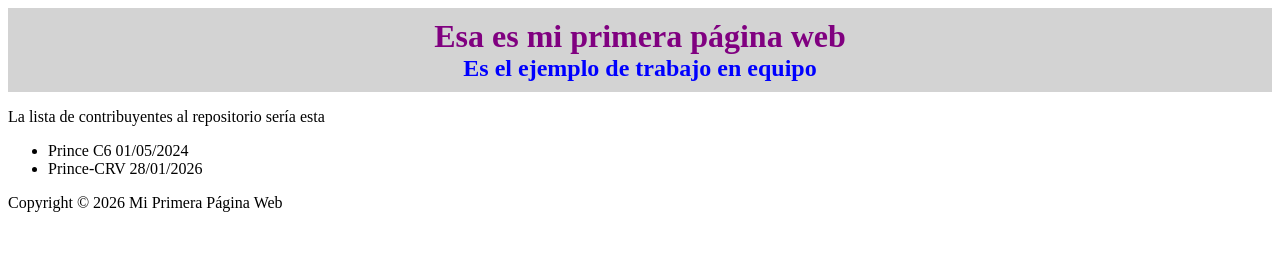
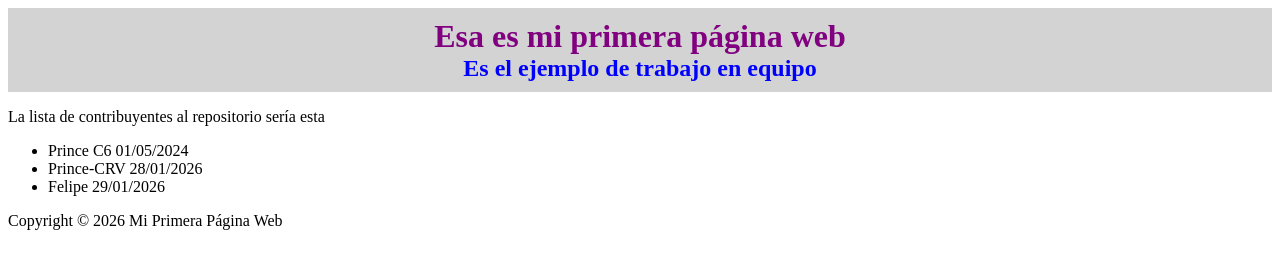
Before and after one commit to PrinceC6/proyecto1-copy, a plain HTML site: page index.html in a window 1280 px wide. Drawn offline with Linux system fonts and the light colour scheme.

Commit message:
Update index.html
añadiendo a felipe

```diff
--- a/index.html
+++ b/index.html
@@ -18,6 +18,7 @@
         <ul>
             <li>Prince C6 01/05/2024</li>
             <li>Prince-CRV 28/01/2026</li>
+            <li>Felipe 29/01/2026</li>
         </ul>
     </main>
     <footer>
```
